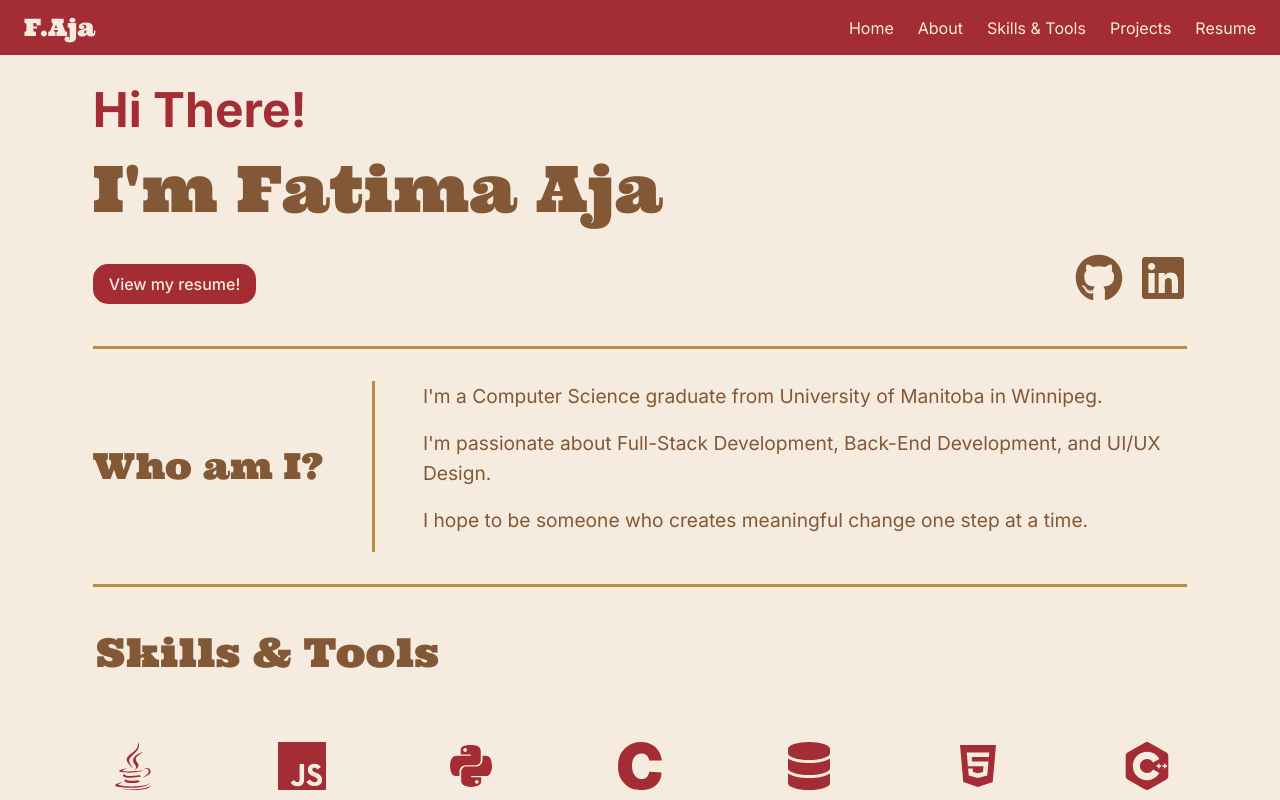
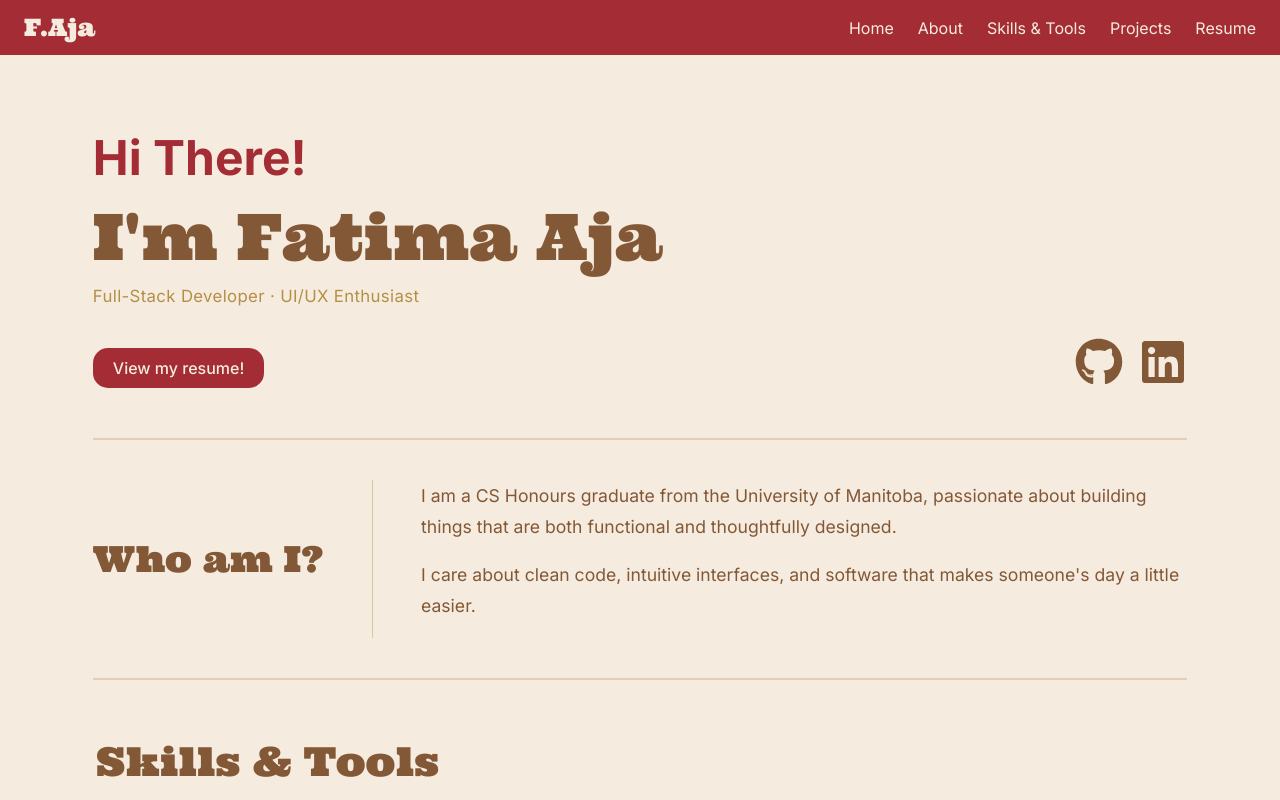
Before and after one commit to Faja190/faja, a React (Vite) app: page / in a window 1280 px wide. Shown: the top 800 px of the page. Built offline with nearby package versions, Linux system fonts and the light colour scheme.

Commit message:
Fix homepage intro style
Added role and made the dividers smaller

```diff
--- a/src/Logic/About/Intro.jsx
+++ b/src/Logic/About/Intro.jsx
@@ -9,6 +9,7 @@ export default function Intro() {
             <div className={styles.introContent}>
                 <h2> Hi There! </h2>
                 <h1> I'm Fatima Aja </h1>
+                <p className={styles.role}>Full-Stack Developer · UI/UX Enthusiast</p>
                 <div className={styles.introButtons}>
 
                     <div className={styles.resumeContainer}>
@@ -54,9 +55,14 @@ export default function Intro() {
                 </div>
                 <div className={styles.divider}></div>
                 <div className={styles.introBody}>
-                    <p> I'm a Computer Science graduate from University of Manitoba in Winnipeg. </p>
-                    <p> I'm passionate about Full-Stack Development, Back-End Development, and UI/UX Design. </p>
-                    <p> I hope to be someone who creates meaningful change one step at a time. </p>
+                    <p>
+                        I am a CS Honours graduate from the University of Manitoba, passionate about
+                        building things that are both functional and thoughtfully designed.
+                    </p>
+                    <p>
+                        I care about clean code, intuitive interfaces, and software that makes
+                        someone's day a little easier.
+                    </p>
                 </div>
             </div>
             <hr className={styles.sectionDivider} />
--- a/src/Styles/Intro.module.css
+++ b/src/Styles/Intro.module.css
@@ -2,7 +2,7 @@
 
 .intro {
   background-color: var(--color-background);
-  padding: 0rem 2rem 0.5rem;
+  padding: 3rem 2rem 1rem;
   color: var(--color-brown-dark);
 }
 
@@ -23,31 +23,40 @@
   font-size: 4rem;
   font-family: var(--font-header);
   color: var(--color-brown-dark);
-  margin-bottom: 1.5rem;
+  margin-bottom: 0.5rem;
+}
+
+.role {
+  font-size: 1.05rem;
+  color: var(--color-brown-medium);
+  font-family: var(--font-body);
+  margin-bottom: 2rem;
+  letter-spacing: 0.02em;
 }
 
 .introButtons {
   display: flex;
   justify-content: space-between;
   align-items: center;
-  margin-bottom: 2rem;
+  margin-bottom: 2.5rem;
 }
 
 .resumeBtn {
   background-color: var(--color-primary-red-dark);
   color: var(--color-background);
-  padding: 0.6rem 1rem;
+  padding: 0.6rem 1.25rem;
   border-radius: 15px;
   text-decoration: none;
   display: inline-block;
   cursor: pointer;
   font-weight: 500;
-  transition: background-color 0.3s ease;
+  font-family: var(--font-body);
+  transition: background-color 0.3s ease, transform 0.2s ease;
 }
 
 .resumeBtn:hover {
   background-color: var(--color-primary-red);
-  transform: scale(1.01);
+  transform: scale(1.02);
 }
 
 .linksBtn {
@@ -70,9 +79,10 @@
 .sectionDivider {
   max-width: 90%;
   border: none;
-  height: 3px;
+  height: 1.5px;
   background-color: var(--color-brown-medium);
-  margin: 2rem auto;
+  margin: 2.5rem auto;
+  opacity: 0.3;
 }
 
 .introSection {
@@ -86,8 +96,9 @@
 }
 
 .divider {
-  width: 3px;
+  width: 1.5px;
   background-color: var(--color-brown-medium);
+  opacity: 0.4;
   margin: 0 1rem;
   align-self: stretch;
 }
@@ -99,13 +110,14 @@
   flex-shrink: 0;
   display: flex;
   align-self: center;
+  color: var(--color-brown-dark);
 }
 
 .introBody {
   font-family: var(--font-body);
-  font-size: larger;
+  font-size: 1.1rem;
   color: var(--color-brown-dark);
-  line-height: 1.6;
+  line-height: 1.8;
 }
 
 .introBody p {
@@ -128,7 +140,7 @@
   font-size: 3rem;
   }
 
-  .iconLink{
+  .iconLink {
     font-size: 2.5rem;
   }
 
```
